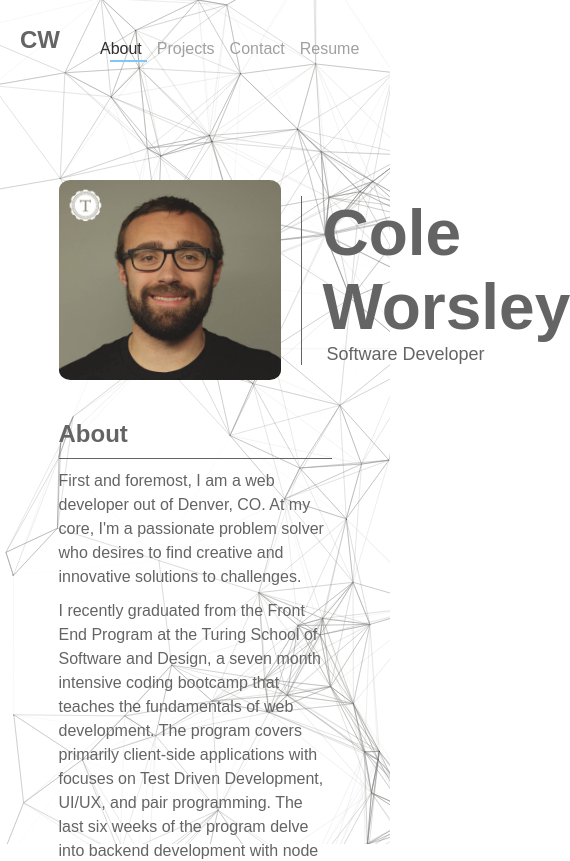
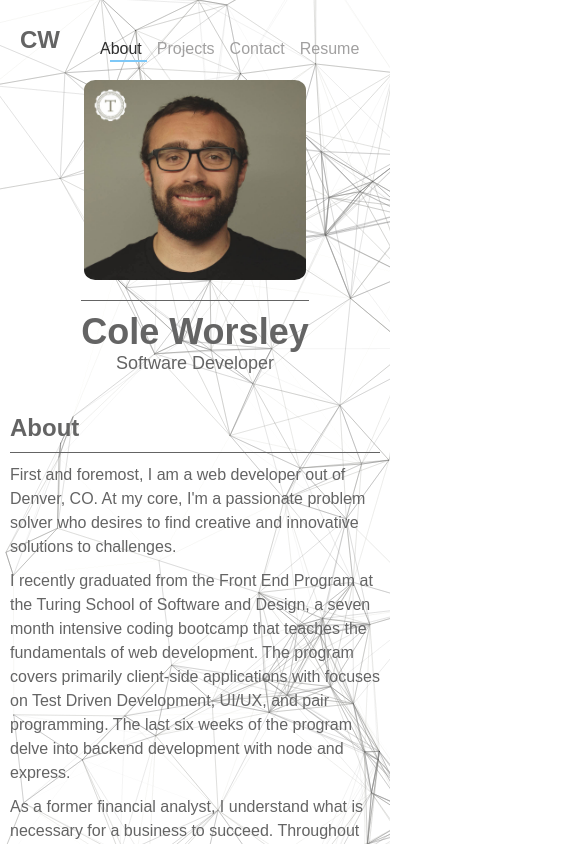
Before and after one commit to coleworsley/personal-site, a React (Create React App) app: page /about in a window 390 px wide. Shown: the top 861 px of the page, 570 px wide, since content can reach past the window. Built offline with nearby package versions, Linux system fonts and the light colour scheme.

Commit message:
add media queries for About tab

```diff
--- a/src/components/About/About.css
+++ b/src/components/About/About.css
@@ -1,9 +1,10 @@
 .about {
   height: calc(100vh - 80px);
+  max-height: calc(100vh - 80px);
+  overflow-y: scroll;
   margin: 0 auto;
   padding-top: 100px;
   width: 70%;
-
 }
 
 .about__header {
@@ -44,3 +45,40 @@
   line-height: 1.5em;
   margin-bottom: 10px;
 }
+
+
+@media (max-width: 800px) {
+  .about {
+    width: 100%;
+    padding: 0 10px;
+  }
+}
+
+@media (max-width: 650px) {
+  .about__header {
+    flex-direction: column;
+  }
+
+  .about__name-box {
+    border-left: none;
+    border-top: 1px solid rgb(100, 100, 100);
+    margin: 20px 0 0 0;
+    padding: 10px 0 0 0;
+    text-align: center;
+  }
+
+  .job-title {
+    padding: 0;
+  }
+}
+
+
+@media (max-width: 500px) {
+  .name {
+    font-size: 36px;
+  }
+
+  .job-title {
+    font-size: 18px;
+  }
+}
--- a/src/components/App/App.js
+++ b/src/components/App/App.js
@@ -22,10 +22,9 @@ class App extends Component {
         <Canvas />
         <Route
           exact
-          path="/"
+          path={`${process.env.PUBLIC_URL}/`}
           render={() => (
             <Redirect
-              from={`${process.env.PUBLIC_URL}/`}
               to={`${process.env.PUBLIC_URL}/about`}
             />)}
         />
```
